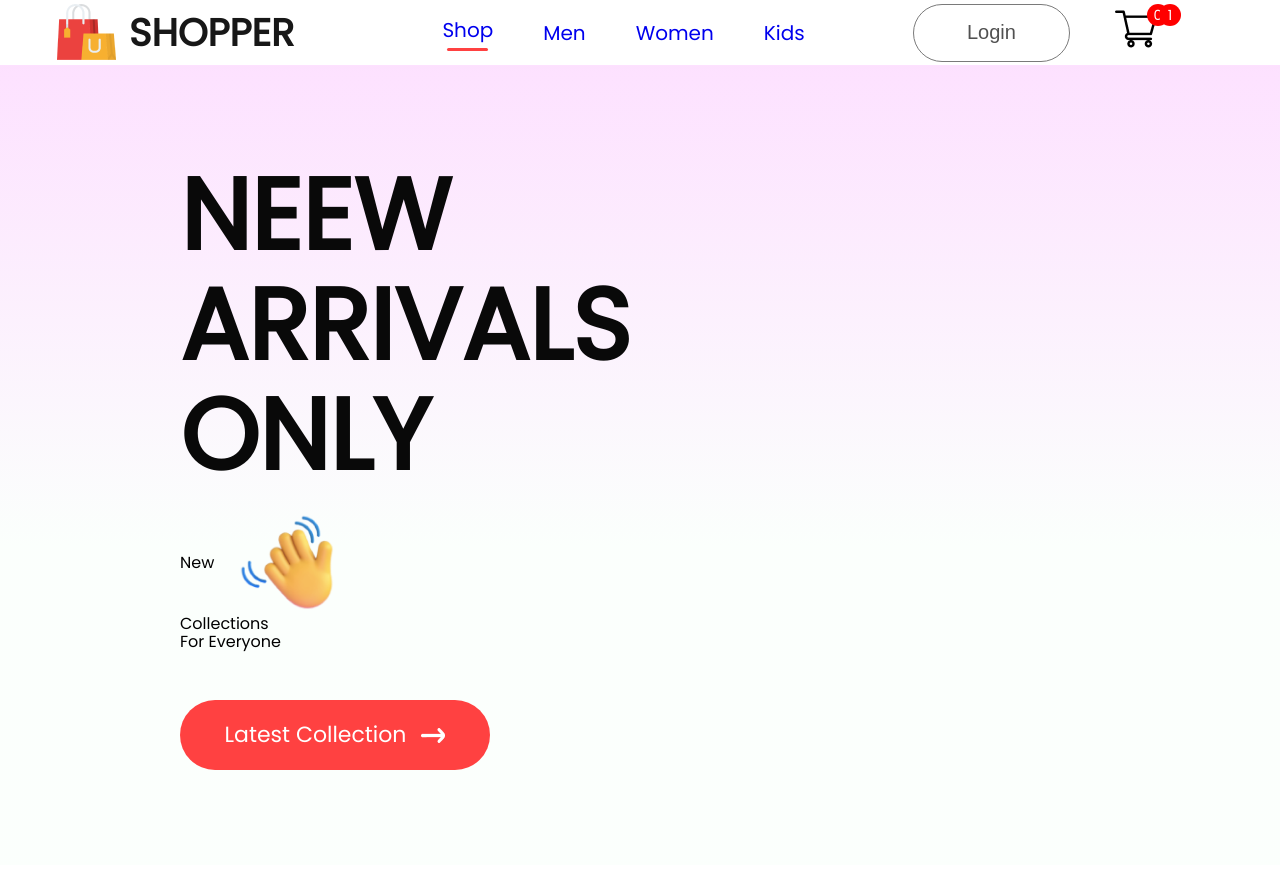
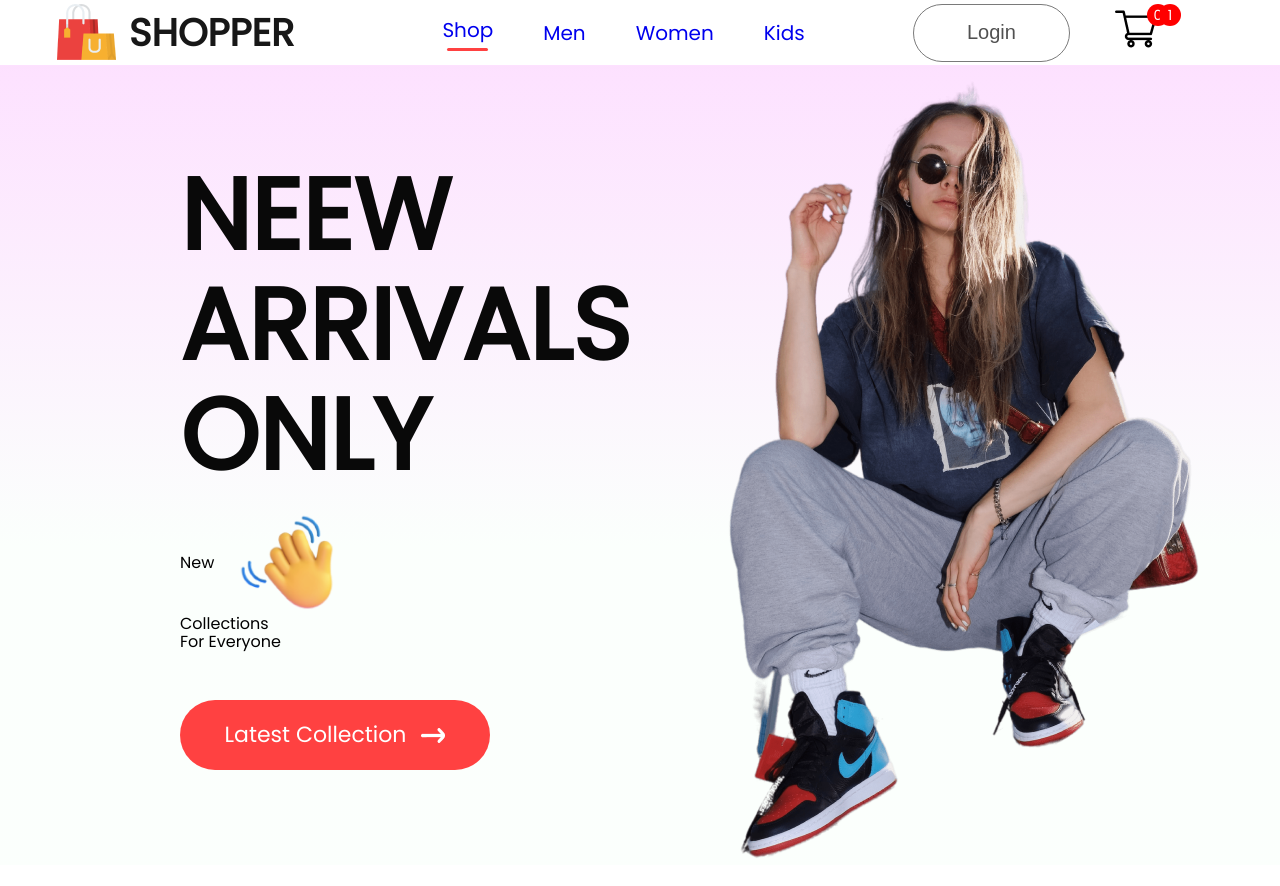
Before and after one commit to RupeshSahu969/E-commerce_project, a React (Create React App) app: page / in a window 1280 px wide. Before the commit the page ends 865 px from the top, so only its background shows below. Built offline with nearby package versions, Linux system fonts and the light colour scheme.

Commit message:
add hero pages images

```diff
--- a/src/Component/Hero/Hero.jsx
+++ b/src/Component/Hero/Hero.jsx
@@ -25,7 +25,7 @@ const Hero = () => {
                 </div>
             </div>
             <div className="hero-right">
-            {/* <img src={hero_image} alt="" /> */}
+            <img src={hero_image} alt="" />
             </div>
         </div>
     )
```
